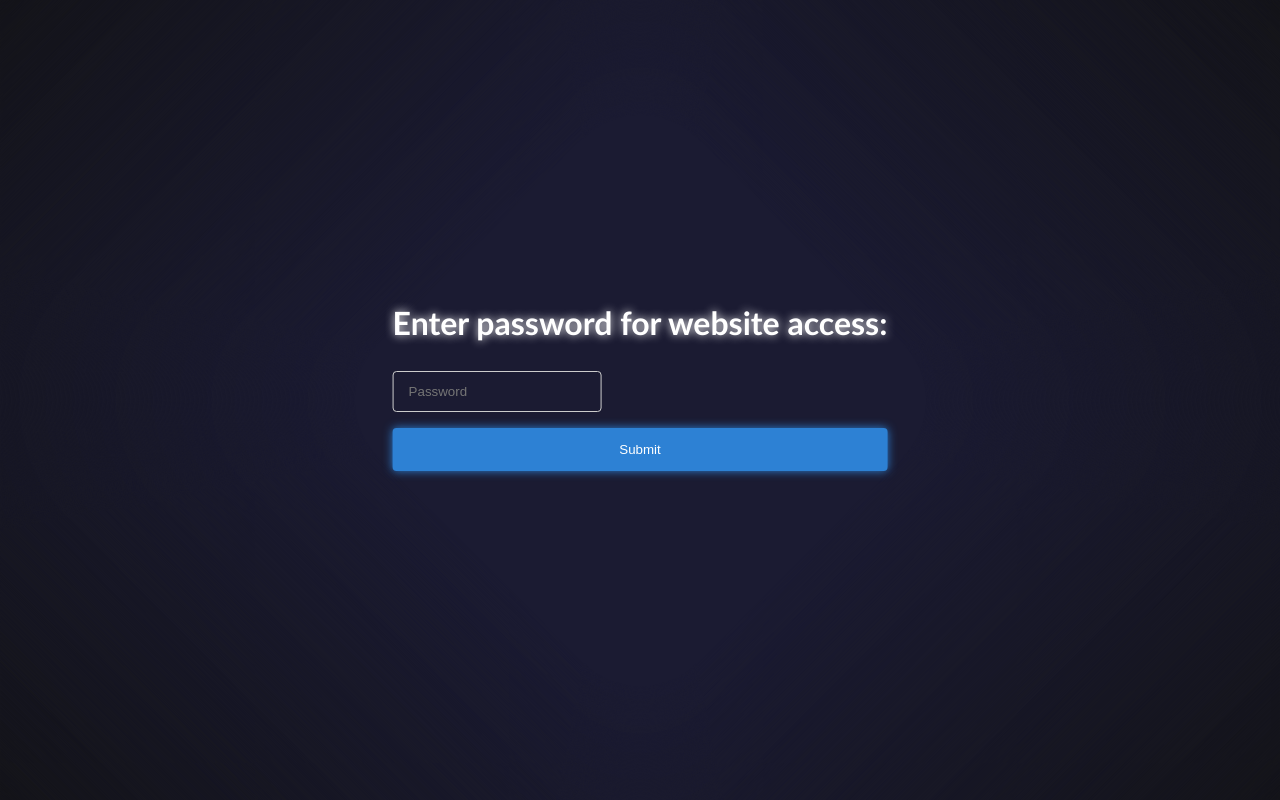
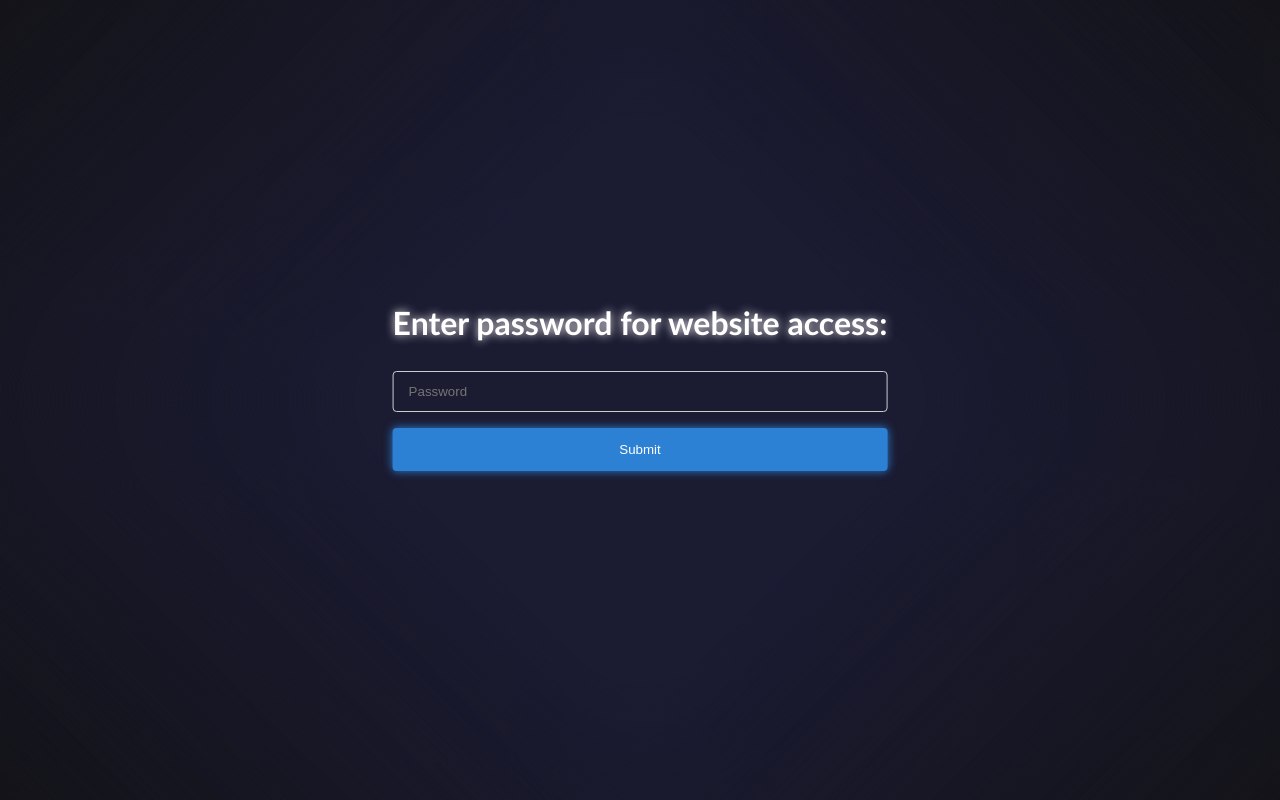
Before and after one commit to coson-lu/journey, a React (Create React App) app in the folder frontend/: page / in a window 1280 px wide. Built offline with nearby package versions, Linux system fonts and the light colour scheme.

Commit message:
fixed styling bug

```diff
--- a/frontend/src/App.css
+++ b/frontend/src/App.css
@@ -1,12 +1,12 @@
 #password-input {
   padding: 12px 15px;
   margin: 8px 0;
-  display: inline-block;
   border: 1px solid #ccc;
   border-radius: 4px;
   box-sizing: border-box;
   background-color:transparent;
   color: white;
+  width: 100%;
 }
 
 #password-input:focus {
```
